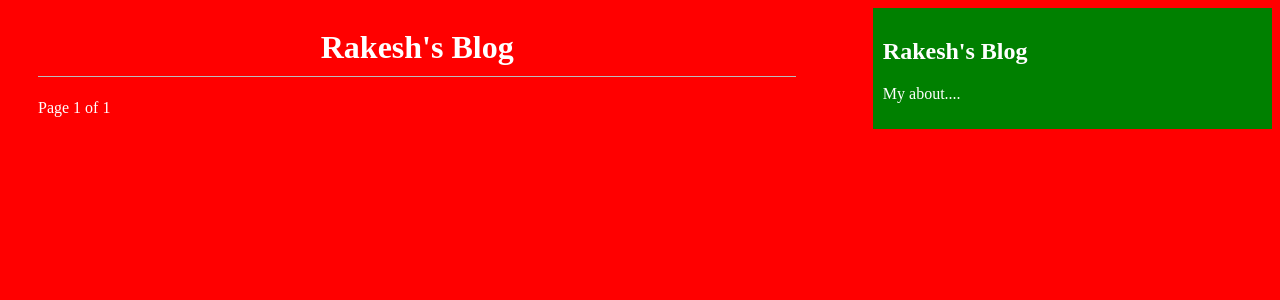
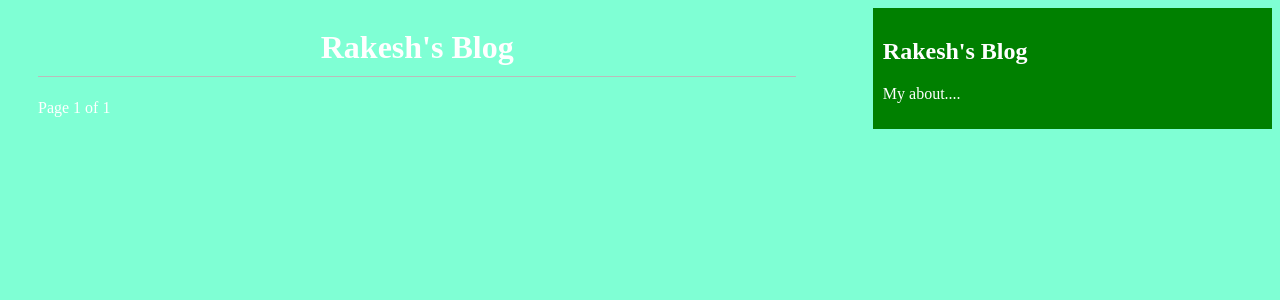
Before and after one commit to Rakesh25311/herokuApp, a Django app: page / in a window 1280 px wide. Shown: the top 300 px of the page. Run offline with Django 3.2, Linux system fonts and the light colour scheme; data that the repository does not hold is empty; some libraries are stand-ins or nearby versions.

Commit message:
changes in css

```diff
--- a/static/css/blog.css
+++ b/static/css/blog.css
@@ -21,6 +21,6 @@ h1{
     font-style: italic;
 }
 body{
-    background: red;
+    background: aquamarine;
     color: white;
 }
```
